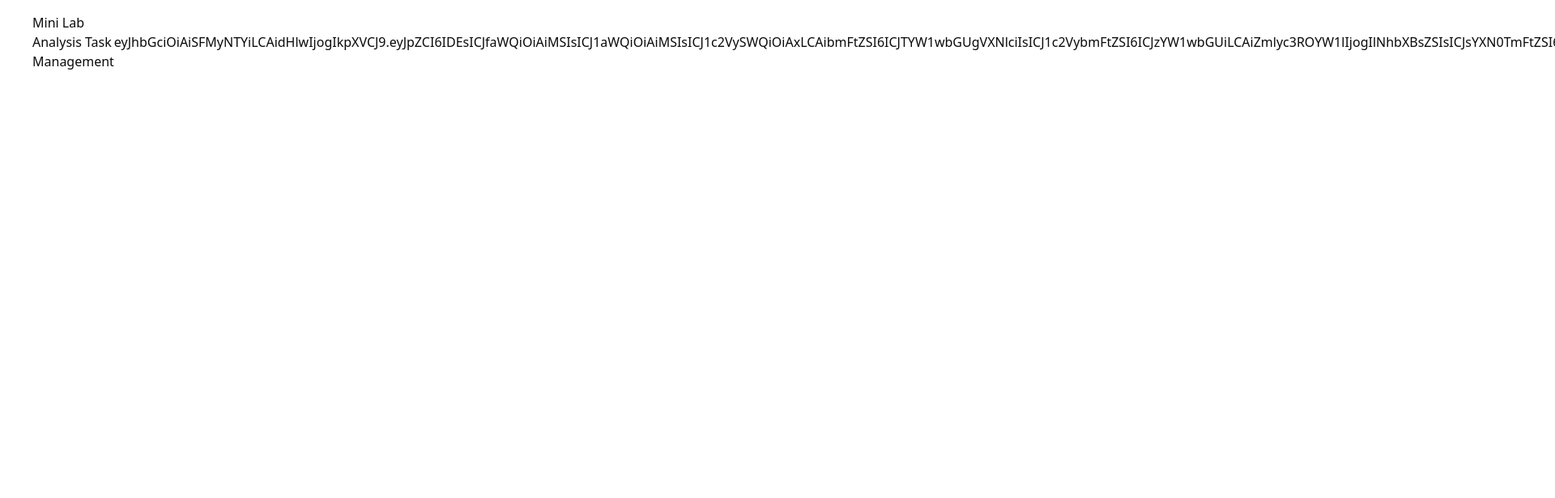
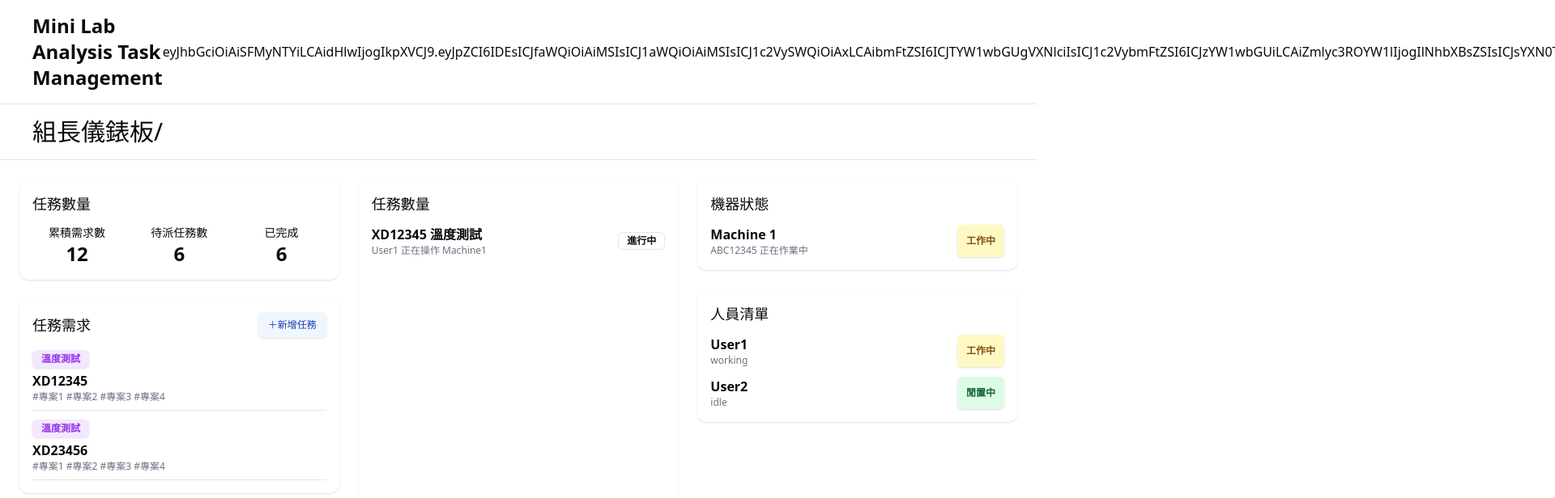
Before and after one commit to quan0715/cloud-native-final-frontend, a Vue app: page / in a window 1280 px wide. Shown: the top 616 px of the page at 81% size, 1920 px wide, since content can reach past the window. Built offline with nearby package versions, Linux system fonts and the light colour scheme; sample sign-in values are in the browser's storage; the HTML template or start-up script is replaced by a standard one.

Commit message:
feat: add static Home Page

```diff
--- /dev/null
+++ b/src/components/Machine/MachineStatusList.vue
@@ -0,0 +1,33 @@
+<template>
+  <div class="bg-white rounded-xl shadow p-4">
+    <h2 class="text-lg font-medium mb-3">機器狀態</h2>
+    <ul class="space-y-3">
+      <li v-for="m in machines" :key="m.id" class="flex justify-between">
+        <div>
+          <p class="font-semibold">{{ m.name }}</p>
+          <p class="text-xs text-gray-500">{{ m.code }} 正在作業中</p>
+        </div>
+        <Badge :class="statusClass(m.status)">{{ m.status }}</Badge>
+      </li>
+    </ul>
+  </div>
+</template>
+
+<script setup>
+import Badge from '@/components/ui/badge/Badge.vue'
+import { ref } from 'vue'
+
+const machines = ref([
+  { id: 1, name: 'Machine 1', code: 'ABC12345', status: '工作中' },
+  // …
+])
+
+function statusClass(s) {
+  switch (s) {
+    case '工作中':   return 'bg-yellow-100 text-yellow-800'
+    case '閒置中':   return 'bg-green-100 text-green-800'
+    case '已維護':   return 'bg-gray-100 text-gray-800'
+    default:        return ''
+  }
+}
+</script>
--- /dev/null
+++ b/src/components/Task/TaskList.vue
@@ -0,0 +1,26 @@
+<template>
+  <div class="bg-white rounded-xl shadow p-4">
+    <h2 class="text-lg font-medium mb-3">任務數量</h2>
+    <ul class="space-y-3">
+      <li v-for="task in tasks" :key="task.id" class="flex justify-between items-center">
+        <div>
+          <p class="font-semibold">{{ task.code }} {{ task.name }}</p>
+          <p class="text-xs text-gray-500">
+            {{ task.user }} 正在操作 {{ task.machine }}
+          </p>
+        </div>
+        <Badge variant="outline">{{ task.status }}</Badge>
+      </li>
+    </ul>
+  </div>
+</template>
+
+<script setup>
+import Badge from '@/components/ui/badge/Badge.vue'
+import { ref } from 'vue'
+
+const tasks = ref([
+  { id: 1, code: 'XD12345', name: '溫度測試', user: 'User1', machine: 'Machine1', status: '進行中' },
+  // …
+])
+</script>
--- /dev/null
+++ b/src/components/Task/TaskRequestList.vue
@@ -0,0 +1,27 @@
+<template>
+  <div class="bg-white rounded-xl shadow p-4">
+    <div class="flex justify-between items-center mb-3">
+      <h2 class="text-lg font-medium">任務需求</h2>
+      <Button size="sm" @click="$emit('create')" class="bg-blue-50 text-blue-800">＋新增任務</Button>
+    </div>
+    <ul class="space-y-2">
+      <li v-for="item in requests" :key="item.id" class="border-b pb-2">
+        <Badge class="text-purple-600 bg-purple-100">溫度測試</Badge>
+        <p class="mt-1 font-semibold">{{ item.code }}</p>
+        <p class="text-xs text-gray-500">#專案1 #專案2 #專案3 #專案4</p>
+      </li>
+    </ul>
+  </div>
+</template>
+
+<script setup>
+import Badge from '@/components/ui/badge/Badge.vue'
+import Button from '@/components/ui/button/Button.vue'
+import { ref } from 'vue'
+
+const requests = ref([
+  { id: 1, code: 'XD12345' },
+  { id: 2, code: 'XD23456' },
+  // …
+])
+</script>
--- /dev/null
+++ b/src/components/Task/TaskSummaryCard.vue
@@ -0,0 +1,23 @@
+<template>
+  <div class="bg-white rounded-xl shadow p-4">
+    <h2 class="text-lg font-medium mb-3">任務數量</h2>
+    <div class="flex space-x-4">
+      <div class="flex-1 text-center">
+        <p class="text-sm">累積需求數</p>
+        <p class="text-2xl font-bold">12</p>
+      </div>
+      <div class="flex-1 text-center">
+        <p class="text-sm">待派任務數</p>
+        <p class="text-2xl font-bold">6</p>
+      </div>
+      <div class="flex-1 text-center">
+        <p class="text-sm">已完成</p>
+        <p class="text-2xl font-bold">6</p>
+      </div>
+    </div>
+  </div>
+</template>
+
+<script setup>
+
+</script>
--- /dev/null
+++ b/src/components/User/UserAssignmentList.vue
@@ -0,0 +1,33 @@
+<template>
+  <div class="bg-white rounded-xl shadow p-4">
+    <h2 class="text-lg font-medium mb-3">人員清單</h2>
+    <ul class="space-y-3">
+      <li v-for="u in users" :key="u.id" class="flex justify-between">
+        <div>
+          <p class="font-semibold">{{ u.name }}</p>
+          <p class="text-xs text-gray-500">
+            {{ u.status === '工作中' ? `正在執行 ${u.task}` : u.status }}
+          </p>
+        </div>
+        <Badge :class="userBadgeClass(u.status)">{{ u.statusLabel }}</Badge>
+      </li>
+    </ul>
+  </div>
+</template>
+
+<script setup>
+import Badge from '@/components/ui/badge/Badge.vue'
+import { ref } from 'vue'
+
+const users = ref([
+  { id:1, name:'User1', status:'working', statusLabel:'工作中', task:'XD12345 溫度測試' },
+  { id:2, name:'User2', status:'idle',    statusLabel:'閒置中' },
+  // …
+])
+
+function userBadgeClass(s) {
+  if (s === 'working') return 'bg-yellow-100 text-yellow-800'
+  if (s === 'idle')    return 'bg-green-100 text-green-800'
+  return ''
+}
+</script>
--- /dev/null
+++ b/src/components/User/UserHeader.vue
@@ -0,0 +1,53 @@
+<template>
+  <div class="flex items-center gap-4">
+    <!-- 顯示使用者名稱 -->
+    <p>{{ username }}</p>
+
+    <!-- 身份 Badge -->
+    <Badge class="w-fit h-9" :class="badgeClass">{{ roleLabel }}</Badge>
+
+    <!-- 登出按鈕 -->
+    <Button
+      class="w-fit"
+      variant="destructive"
+      @click="$emit('logout')"
+    >
+      Logout
+    </Button>
+  </div>
+</template>
+
+<script setup>
+import { defineProps, defineEmits, computed } from 'vue'
+import Badge from '@/components/ui/badge/Badge.vue'
+import Button from '@/components/ui/button/Button.vue'
+
+const Role = {
+  MANAGER: '管理者',
+  WORKER:  '工作者',
+  ADMIN:   'admin',
+}
+
+const { username, roleLabel } = defineProps({
+  username:  { type: String, required: true },
+  roleLabel: { type: String }
+})
+
+
+const badgeClass = computed(() => {
+  console.log('roleLabel', roleLabel)
+  switch (roleLabel) {
+    case Role.MANAGER:
+      return 'bg-blue-100 text-blue-800'
+    case Role.WORKER:
+      return 'bg-green-100 text-green-800'
+    case Role.ADMIN:
+      return 'bg-yellow-100 text-yellow-800'
+    default:
+      return 'bg-gray-100 text-gray-800'
+  }
+})
+
+
+const emit = defineEmits(['logout'])
+</script>
--- a/src/router/index.ts
+++ b/src/router/index.ts
@@ -1,5 +1,5 @@
+import Home from '@/views/Home.vue'
 import Login from '@/views/Login.vue'
-import Home from '@/views/Home.vue'
 import { createRouter, createWebHistory } from 'vue-router'
 const routes = [
   {
@@ -9,7 +9,7 @@ const routes = [
   {
     path: '/',
     component: Home,
-  },
+  }
 ]
 
 const router = createRouter({
--- a/src/views/Home.vue
+++ b/src/views/Home.vue
@@ -1,8 +1,54 @@
+
+
+<template>
+  <div class="flex flex-col h-screen">
+    <!-- Header -->
+    <div class="flex items-center justify-between px-10 py-4 border-b">
+      <h1 class="text-2xl font-semibold">Mini Lab Analysis Task Management</h1>
+      <UserHeader
+        :username="username"
+        role-label="管理者"
+        @logout="handleLogout"
+      />
+    </div>
+    <h2 class="px-10 py-4 border-b text-3xl">組長儀錶板/</h2>
+
+    <!-- Main Content（Grid）-->
+    <div class="flex-1 overflow-auto p-6">
+      <div class="grid grid-cols-3 gap-6 h-full">
+        <!-- task dashboard -->
+        <div class="space-y-6">
+          <TaskSummaryCard />
+          <TaskRequestList @create="onCreateRequest" />
+        </div>
+
+        <!-- task running list -->
+        <TaskList />
+
+        <!-- status and workers list -->
+        <div class="space-y-6">
+          <MachineStatusList />
+          <UserAssignmentList />
+        </div>
+      </div>
+    </div>
+  </div>
+</template>
+
 <script setup lang="ts">
 import { ref } from 'vue'
+
+import TaskSummaryCard   from '@/components/Task/TaskSummaryCard.vue'
+import TaskRequestList   from '@/components/Task/TaskRequestList.vue'
+import TaskList          from '@/components/Task/TaskList.vue'
+import MachineStatusList from '@/components/Machine/MachineStatusList.vue'
+import UserAssignmentList from '@/components/User/UserAssignmentList.vue'
+import UserHeader        from '@/components/User/UserHeader.vue'
+
 import { Button } from '@/components/ui/button'
 import { useRouter } from 'vue-router'
 import { Badge } from '@/components/ui/badge'
+import { ArrowRight } from 'lucide-vue-next'
 const router = useRouter()
 
 const username = localStorage.getItem('token')
@@ -14,19 +60,9 @@ function handleLogout() {
   localStorage.removeItem('token')
   router.push('/login')
 }
+
+function onCreateRequest() {
+  // todo: popout
+  console.log('create new request')
+}
 </script>
-
-<template>
-  <div class="flex flex-col h-screen">
-    <div class="flex flex-row justify-between px-10 py-4">
-      <div>
-        <h1>Mini Lab Analysis Task Management</h1>
-      </div>
-      <div class="flex flex-row items-center gap-4">
-        <p>{{ username }}</p>
-        <Badge class="w-fit"> 管理者 </Badge>
-        <Button class="w-fit" variant="destructive" @click="handleLogout">Logout</Button>
-      </div>
-    </div>
-  </div>
-</template>
```
